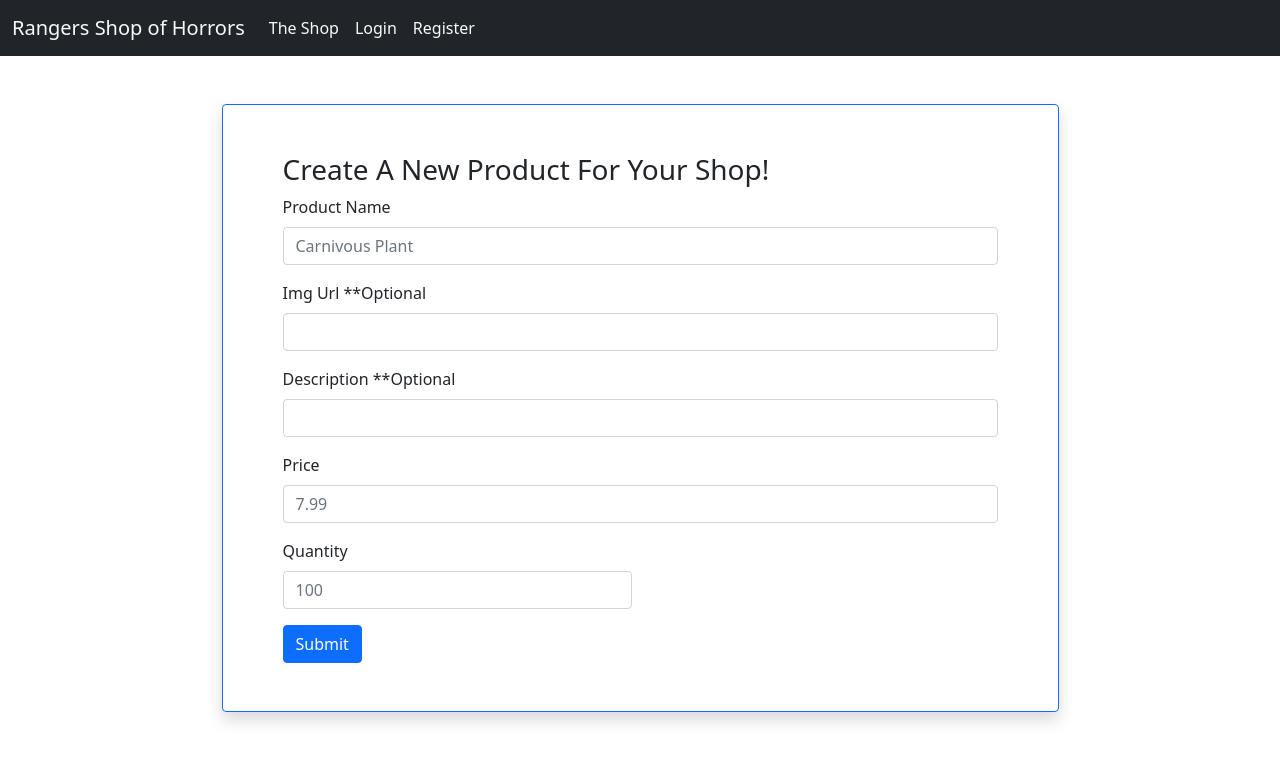
After one commit to swigguma5776/Rangers127_Shop, a Flask app: page /shop/create in a window 1280 px wide. The commit adds this page. Shown: the top 762 px of the page. Run offline with Flask 3, Linux system fonts and the light colour scheme; some libraries are stand-ins or nearby versions.

Commit message:
added product table & routes

```diff
--- a/rangers_shop/blueprints/site/routes.py
+++ b/rangers_shop/blueprints/site/routes.py
@@ -1,4 +1,8 @@
-from flask import Blueprint, render_template
+from flask import Blueprint, render_template, request, flash, redirect
+
+#internal imports
+from rangers_shop.models import Product, db, product_schema, products_schema
+from rangers_shop.forms import ProductForm
 
 
 
@@ -10,4 +14,79 @@ site = Blueprint('site', __name__, template_folder='site_templates') #telling yo
 #create our first route
 @site.route('/')
 def shop():
-    return render_template('shop.html') #basically displaying our shop.html page
+
+    shop = Product.query.all()
+
+    return render_template('shop.html', shop=shop) #basically displaying our shop.html page
+
+
+
+#create our CREATE route
+@site.route('/shop/create', methods = ['GET', 'POST'])
+def create():
+
+    createform = ProductForm()
+
+    if request.method == 'POST' and createform.validate_on_submit():
+
+        # try:
+        name = createform.name.data
+        desc = createform.description.data
+        image = createform.image.data
+        price = createform.price.data
+        quantity = createform.quantity.data
+
+        shop = Product(name, price, quantity, image, desc) #instantiating Product object
+
+        db.session.add(shop)
+        db.session.commit()
+
+        flash(f"You have successfully created product {name}", category='success')
+        return redirect('/')
+
+        # except:
+        #     flash("We were unable to process your request. Please try again", category='warning')
+        #     return redirect('/shop/create')
+
+    return render_template('create.html', form=createform)
+
+
+#create our CREATE route
+@site.route('/shop/update/<id>', methods = ['GET', 'POST'])
+def update(id):
+
+    updateform = ProductForm()
+    product = Product.query.get(id) #WHERE clause WHERE product.prod_id == id
+
+    if request.method == 'POST' and updateform.validate_on_submit():
+
+        try:
+            product.name = updateform.name.data
+            product.description = updateform.description.data
+            product.set_image(updateform.image.data, updateform.name.data) #calling upon that set_image method to set our image!
+            product.price = updateform.price.data
+            product.quantity = updateform.quantity.data
+
+
+
+            db.session.commit() #commits the changes to our objects
+
+            flash(f"You have successfully updated product {product.name}", category='success')
+            return redirect('/')
+
+        except:
+            flash("We were unable to process your request. Please try again", category='warning')
+            return redirect('/shop/update')
+
+    return render_template('update.html', form=updateform, product=product)
+
+
+@site.route('/shop/delete/<id>')
+def delete(id):
+
+    product = Product.query.get(id)
+
+    db.session.delete(product)
+    db.session.commit()
+
+    return redirect('/')
--- /dev/null
+++ b/rangers_shop/blueprints/site/site_templates/create.html
@@ -0,0 +1,19 @@
+{% extends 'base.html' %}
+
+
+
+
+{% block content %}
+
+
+
+<div class="container d-flex justify-content-center align-items-center">
+    <div class="row mt-5 mb-5 p-5 shadow rounded border border-primary w-75">
+        <div class="col">
+            <h3>Create A New Product For Your Shop!</h3>
+            {% include 'productform.html' %}
+        </div>
+    </div>
+</div>
+
+{% endblock content %}
--- /dev/null
+++ b/rangers_shop/blueprints/site/site_templates/productform.html
@@ -0,0 +1,41 @@
+
+
+
+
+            <form class="row g-3" method="POST">
+                {{ form.hidden_tag() }}
+                <div class="col-md-12">
+                    {{ form.name.label }}
+                    {{form.name(class='form-control mt-2', placeholder = 'Carnivous Plant')}}
+                    {% for error in form.name.errors %}
+                        <span class="err-msg">{{ error }}</span>
+                    {% endfor %}
+                </div>
+                <div class="col-md-12">
+                    {{ form.image.label }}
+                    {{form.image(class='form-control mt-2')}}
+                </div>
+                <div class="col-12">
+                    {{ form.description.label }}
+                    {{ form.description(class='form-control mt-2')}}
+
+                </div>
+                <div class="col-12">
+                    {{ form.price.label }}
+                    {{ form.price(class='form-control mt-2', placeholder = '7.99' )}}
+                    {% for error in form.price.errors %}
+                        <span class="err-msg">{{ error }}</span>
+                    {% endfor %}
+                </div>
+                <div class="col-6">
+                    {{ form.quantity.label }}
+                    {{ form.quantity(class='form-control mt-2', placeholder = '100' )}}
+                    {% for error in form.quantity.errors %}
+                        <span class="err-msg">{{ error }}</span>
+                    {% endfor %}
+                </div>
+                <div class="col-12">
+                    {{ form.submit(class='btn btn-primary') }}
+                </div>
+
+            </form>
--- a/rangers_shop/forms.py
+++ b/rangers_shop/forms.py
@@ -21,3 +21,14 @@ class RegisterForm(FlaskForm):
     password = PasswordField('Password', validators = [ DataRequired()])
     verify_password = PasswordField('Confirm Password', validators=[ DataRequired(), EqualTo('password')])
     submit = SubmitField('Register')
+
+
+
+#creat our Product Form
+class ProductForm(FlaskForm):
+    name = StringField("Product Name", validators=[ DataRequired()])
+    image = StringField("Img Url **Optional")
+    description = StringField("Description **Optional")
+    price = DecimalField("Price", validators=[DataRequired()])
+    quantity = IntegerField("Quantity", validators=[DataRequired()])
+    submit = SubmitField()
--- a/rangers_shop/templates/navbar.html
+++ b/rangers_shop/templates/navbar.html
@@ -2,21 +2,27 @@
 
 <nav class="navbar navbar-expand-lg bg-dark">
     <div class="container-fluid">
-      <a class="navbar-brand link-light" href="#">Rangers Shop of Horrors</a>
+      <a class="navbar-brand link-light" href="/">Rangers Shop of Horrors</a>
       <button class="navbar-toggler bg-dark-subtle" type="button" data-bs-toggle="collapse" data-bs-target="#navbarNav" aria-controls="navbarNav" aria-expanded="false" aria-label="Toggle navigation">
         <span class="navbar-toggler-icon"></span>
       </button>
       <div class="collapse navbar-collapse" id="navbarNav">
         <ul class="navbar-nav">
           <li class="nav-item">
-            <a class="nav-link active link-light" aria-current="page" href="#">The Shop</a>
+            <a class="nav-link active link-light" aria-current="page" href="/">The Shop</a>
           </li>
+          {% if current_user.is_authenticated %}
           <li class="nav-item">
-            <a class="nav-link link-light" href="#">Login</a>
+            <a class="nav-link link-light" href="/logout">Logout</a>
+          </li>
+          {% else %}
+          <li class="nav-item">
+            <a class="nav-link link-light" href="/signin">Login</a>
           </li>
           <li class="nav-item">
             <a class="nav-link link-light" href="/signup">Register</a>
           </li>
+          {% endif %}
         </ul>
       </div>
     </div>
```
Also changed, not shown: rangers_shop/blueprints/auth/auth_templates/sign_in.html (+50 -0 lines), rangers_shop/blueprints/auth/routes.py (+32 -1 lines), rangers_shop/blueprints/site/site_templates/shop.html (+43 -1 lines), rangers_shop/blueprints/site/site_templates/update.html (added, +19 -0 lines), rangers_shop/helpers.py (added, +27 -0 lines), rangers_shop/models.py (+163 -0 lines), image_cache.sqlite (added).
